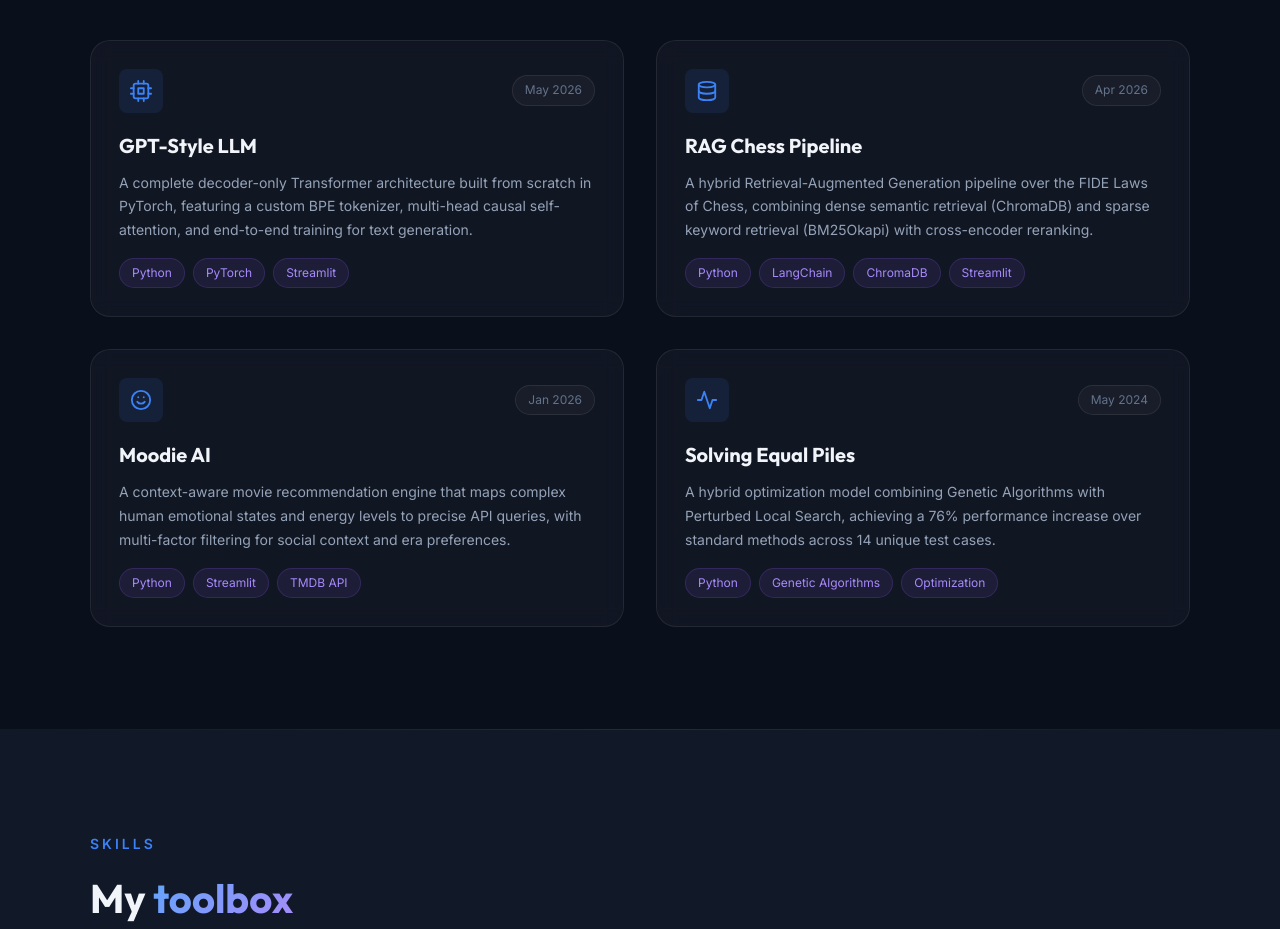
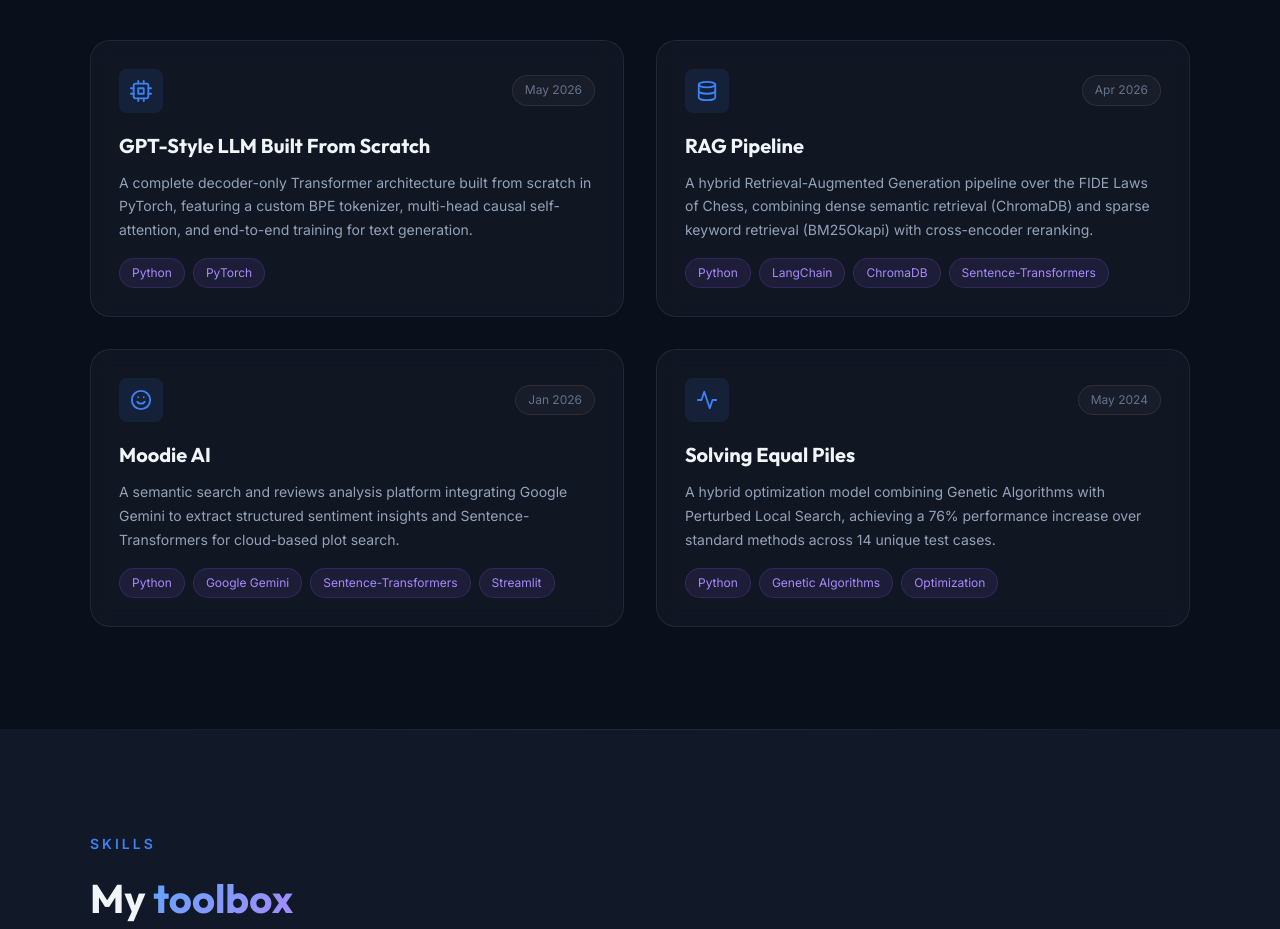
Before and after one commit to VineethChabala/VineethChabala, a plain HTML site: page index.html in a window 1280 px wide. Shown: the part 2960-3889 px from the top of the page. Drawn offline with Linux system fonts and the light colour scheme.

Commit message:
refactor: update featured project descriptions and tech stacks in README and index.html

```diff
--- a/index.html
+++ b/index.html
@@ -199,12 +199,11 @@
               </div>
               <span class="project-date">May 2026</span>
             </div>
-            <h3>GPT-Style LLM</h3>
+            <h3>GPT-Style LLM Built From Scratch</h3>
             <p>A complete decoder-only Transformer architecture built from scratch in PyTorch, featuring a custom BPE tokenizer, multi-head causal self-attention, and end-to-end training for text generation.</p>
             <div class="project-tags">
               <span class="project-tag">Python</span>
               <span class="project-tag">PyTorch</span>
-              <span class="project-tag">Streamlit</span>
             </div>
           </div>
 
@@ -220,13 +219,13 @@
               </div>
               <span class="project-date">Apr 2026</span>
             </div>
-            <h3>RAG Chess Pipeline</h3>
+            <h3>RAG Pipeline</h3>
             <p>A hybrid Retrieval-Augmented Generation pipeline over the FIDE Laws of Chess, combining dense semantic retrieval (ChromaDB) and sparse keyword retrieval (BM25Okapi) with cross-encoder reranking.</p>
             <div class="project-tags">
               <span class="project-tag">Python</span>
               <span class="project-tag">LangChain</span>
               <span class="project-tag">ChromaDB</span>
-              <span class="project-tag">Streamlit</span>
+              <span class="project-tag">Sentence-Transformers</span>
             </div>
           </div>
 
@@ -239,11 +238,12 @@
               <span class="project-date">Jan 2026</span>
             </div>
             <h3>Moodie AI</h3>
-            <p>A context-aware movie recommendation engine that maps complex human emotional states and energy levels to precise API queries, with multi-factor filtering for social context and era preferences.</p>
+            <p>A semantic search and reviews analysis platform integrating Google Gemini to extract structured sentiment insights and Sentence-Transformers for cloud-based plot search.</p>
             <div class="project-tags">
               <span class="project-tag">Python</span>
+              <span class="project-tag">Google Gemini</span>
+              <span class="project-tag">Sentence-Transformers</span>
               <span class="project-tag">Streamlit</span>
-              <span class="project-tag">TMDB API</span>
             </div>
           </div>
 
```
Also changed, not shown: 1 other file.
